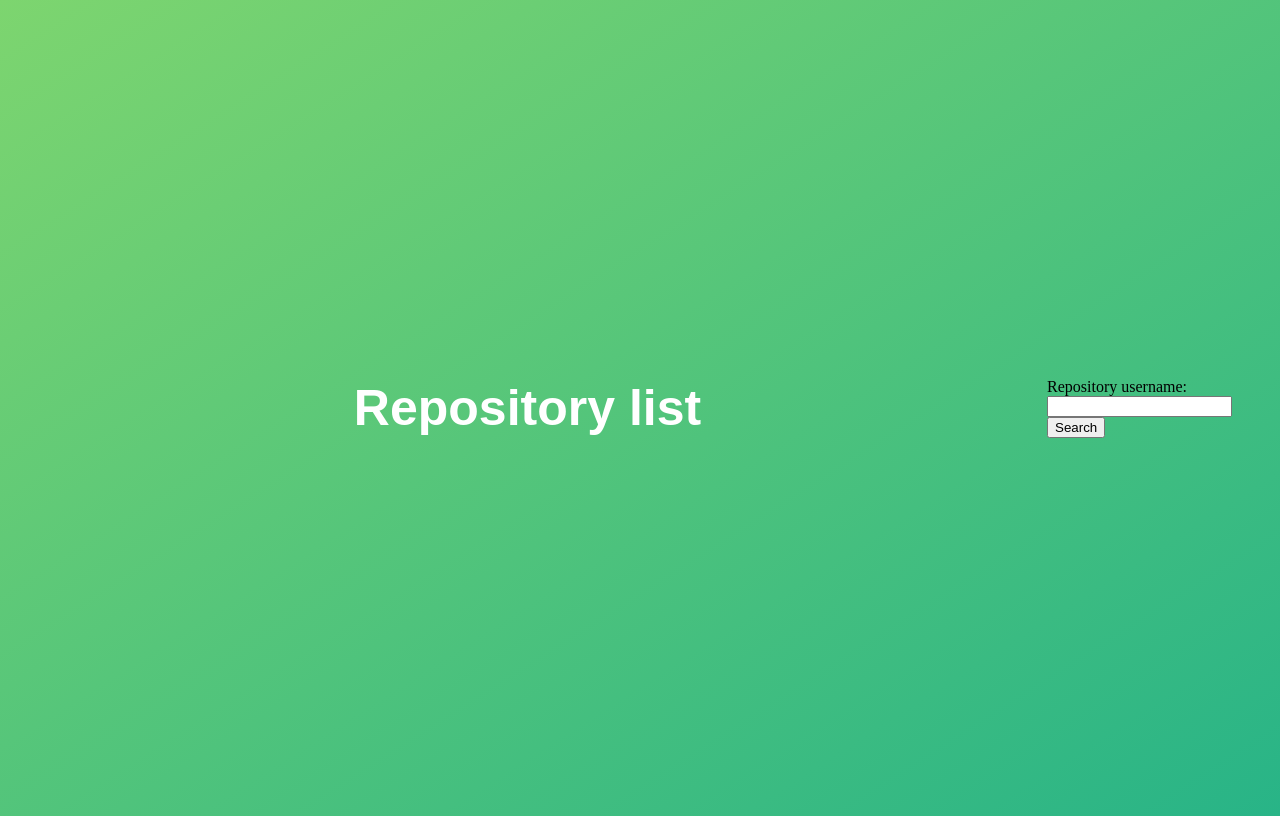
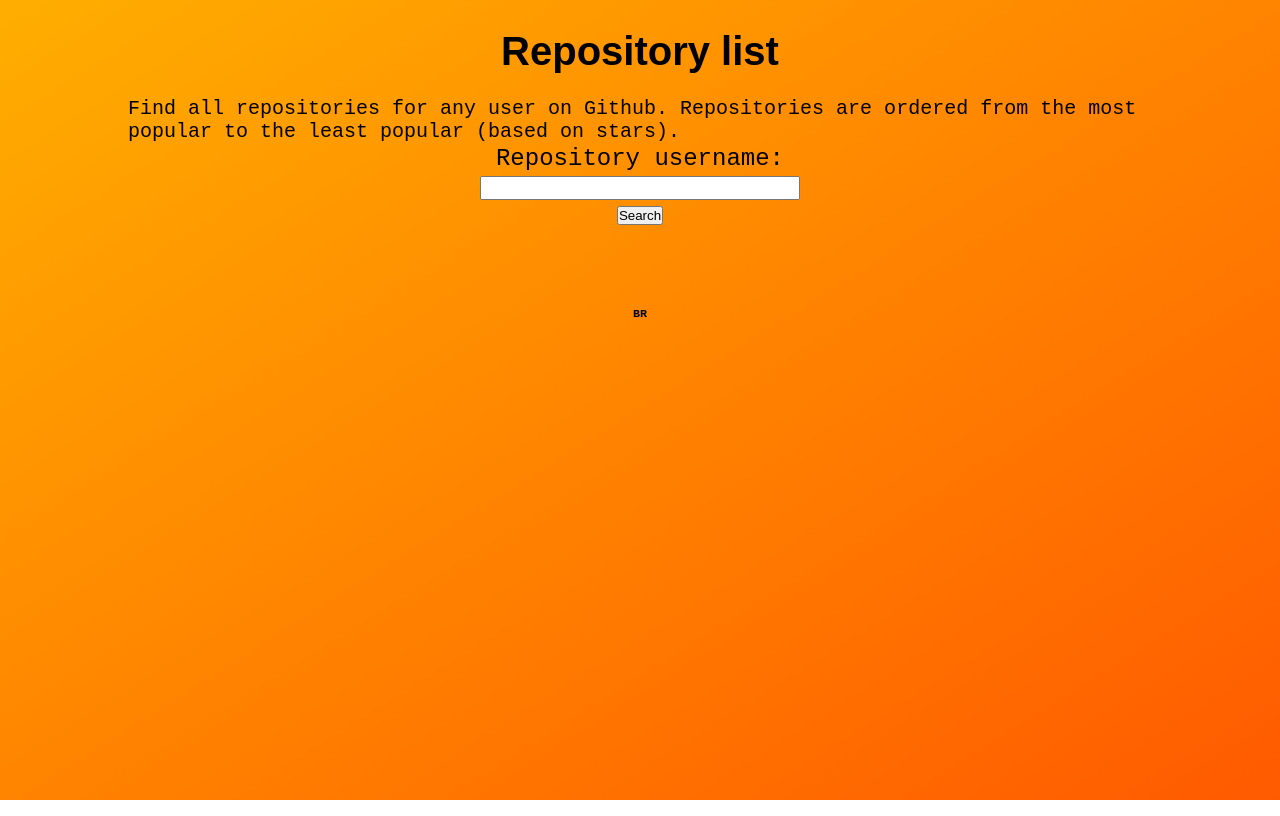
Before and after one commit to Barud21/repository-list, a plain HTML site: page index.html in a window 1280 px wide. Drawn offline with Linux system fonts and the light colour scheme; no server answers.

Commit message:
Basic styling

```diff
--- a/index.html
+++ b/index.html
@@ -8,17 +8,31 @@
     <link rel="stylesheet" href="style.css" />
   </head>
   <body>
-    <h1>Repository list</h1>
-    <section>
-      <form>
-        <label for="uname">Repository username:</label><br />
-        <input type="text" id="uname" name="uname" /><br />
-        <input type="submit" value="Search" />
-      </form>
-    </section>
-    <section class="repo-list">
-      <ul id="repository-list"></ul>
-    </section>
+    <header>
+      <h1>Repository list</h1>
+      <p class="header-paragraph">
+        Find all repositories for any user on Github. Repositories are ordered
+        from the most popular to the least popular (based on stars).
+      </p>
+    </header>
+
+    <main>
+      <div class="form">
+        <form>
+          <label for="uname">Repository username:</label><br />
+          <input type="text" id="uname" name="uname" class="form-input" /><br />
+          <input type="submit" value="Search" />
+        </form>
+      </div>
+      <div class="repo-list">
+        <ul id="repository-list" class="list-view"></ul>
+      </div>
+    </main>
+
+    <footer>
+      <h3>BR</h3>
+    </footer>
+
     <script type="module" src="script.js"></script>
   </body>
 </html>
--- a/style.css
+++ b/style.css
@@ -1,18 +1,77 @@
+/* #ff5a00 - kolor allegro */
+
+* {
+  margin: 0;
+  padding: 0;
+  box-sizing: inherit;
+}
+
+html {
+  font-size: 62.5%;
+  box-sizing: border-box;
+}
+
 body {
+  font-family: "Courier New", Courier, monospace;
+  font-weight: 400;
   height: 100vh;
   display: flex;
+  flex-direction: column;
   align-items: center;
-  background: linear-gradient(to top left, #28b487, #7dd56f);
+  background: linear-gradient(to top left, #ff5a00, #ffae00);
+  padding-top: 25px;
+}
+
+header {
+  position: fixed;
+  display: flex;
+  flex-direction: column;
 }
 
 h1 {
   font-family: sans-serif;
-  font-size: 50px;
+  font-size: 40px;
   line-height: 1.3;
   width: 100%;
-  padding: 30px;
+  padding: 0 5vw 0 5vw;
   text-align: center;
-  color: white;
+  color: rgb(0, 0, 0);
+}
+
+.header-paragraph {
+  font-size: 2.5vh;
+  padding: 20px 10vw 20px 10vw;
+}
+
+.form {
+  font-size: 3vh;
+  display: flex;
+  width: auto;
+  padding: 15vh 5vw 0 5vw;
+  text-align: center;
+  align-items: center;
+  justify-content: center;
+  align-items: center;
+}
+
+.form-input {
+  height: 3vh;
+  width: 25vw;
+}
+
+.repo-list {
+  position: relative;
+  display: flex;
+  width: auto;
+  padding: 5vh 5vw 5vh 5vw;
+  align-items: center;
+  justify-content: center;
+  align-items: center;
+}
+
+.list-view {
+  position: relative;
+  font-size: 2vh;
 }
 
 button {
```
